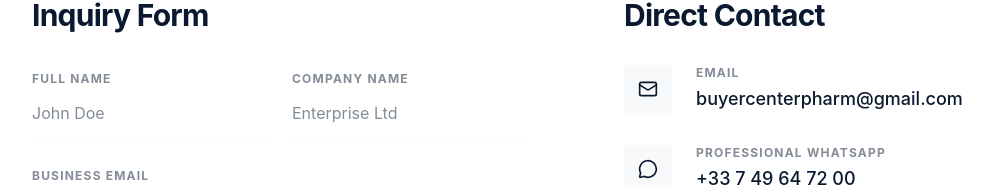
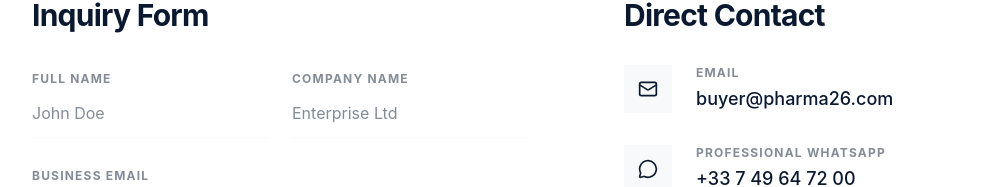
Before and after one commit to buyercenterpharm/pharma26, a React (Vite) app: page /contact in a window 1280 px wide. Shown: the part 512-699 px from the top of the page, without its empty margins (64-1057 px from the left). Built offline with nearby package versions, Linux system fonts and the light colour scheme.

Commit message:
Update Contact.tsx

```diff
--- a/src/pages/Contact.tsx
+++ b/src/pages/Contact.tsx
@@ -96,7 +96,7 @@ export default function Contact() {
                   </div>
                   <div>
                     <h4 className="text-xs font-bold uppercase tracking-widest text-brand-blue/50 mb-1">Email</h4>
-                    <p className="text-lg font-medium">buyercenterpharm@gmail.com</p>
+                    <p className="text-lg font-medium">buyer@pharma26.com</p>
                   </div>
                 </div>
 
```
